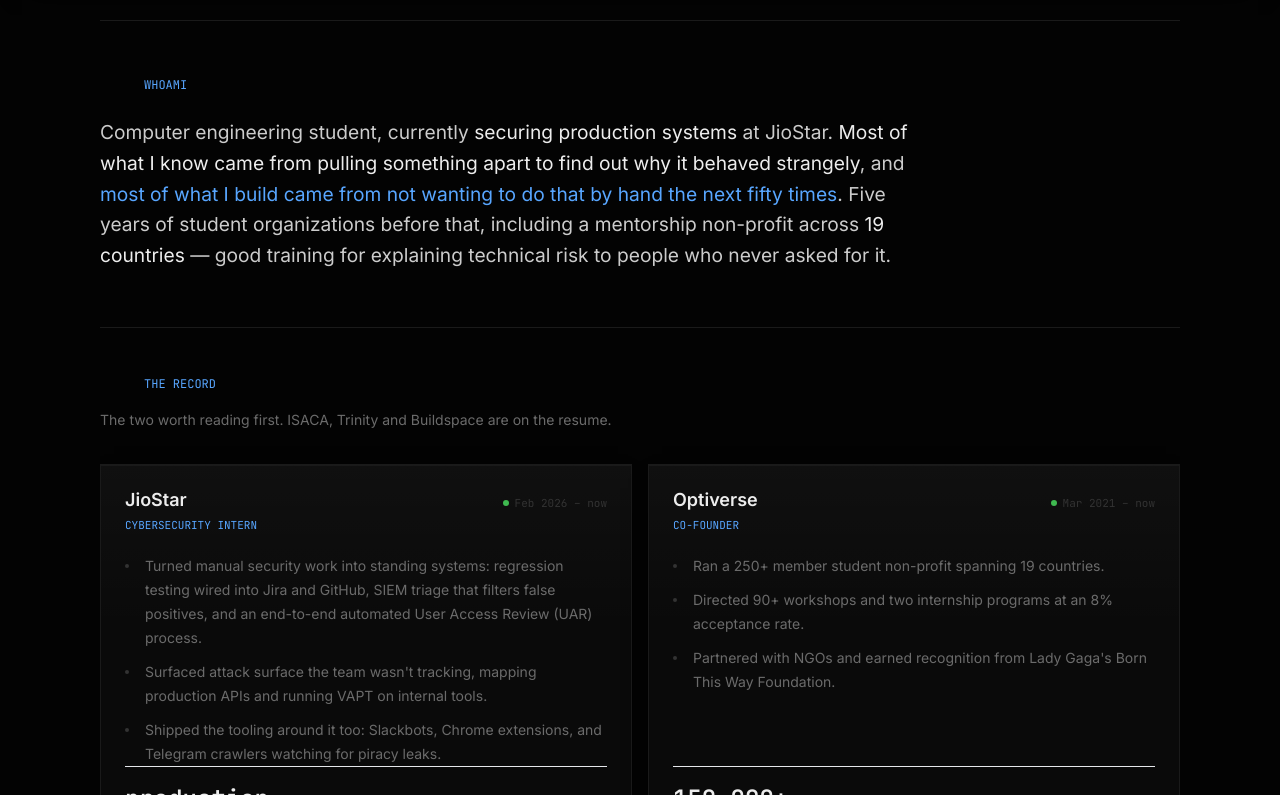
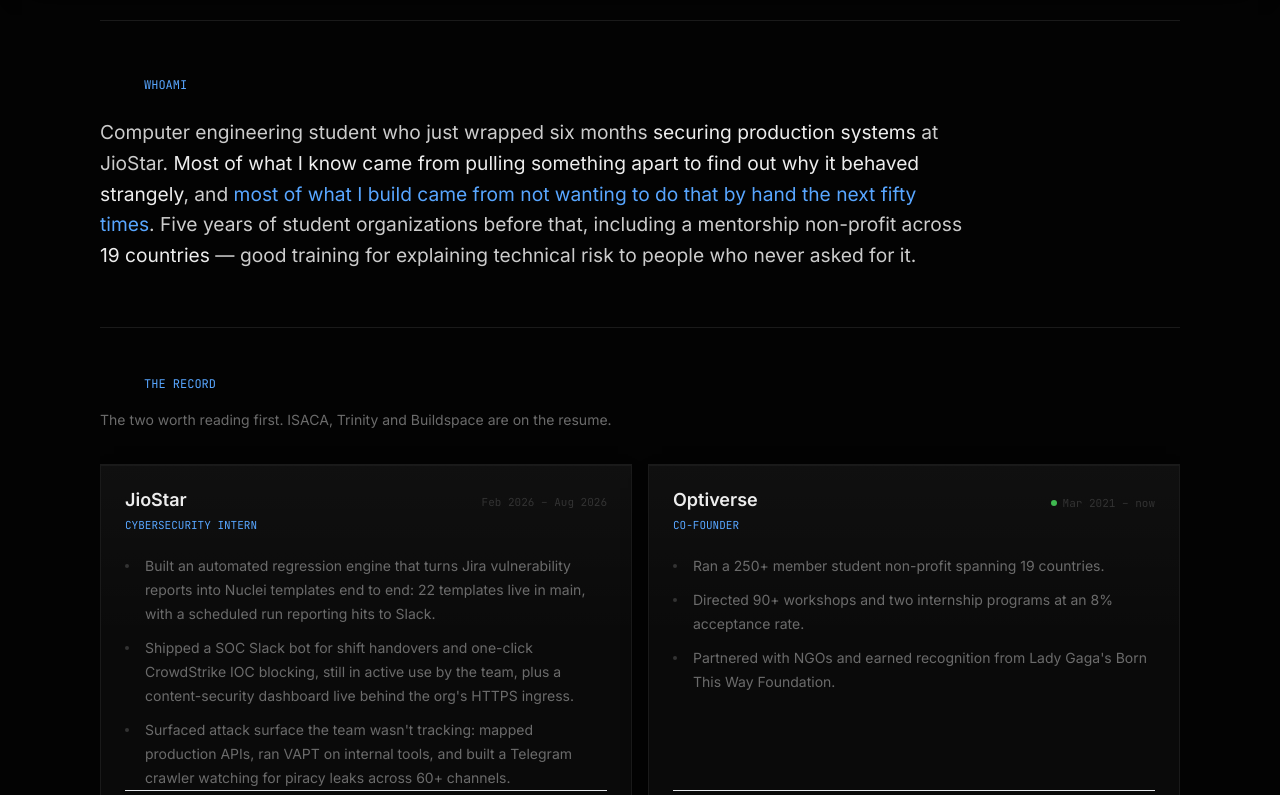
Before and after one commit to devalkotak/devalkotak.github.io, a Next.js app: page / in a window 1280 px wide. Shown: the part 785-1580 px from the top of the page. Built offline with nearby package versions, Linux system fonts and the light colour scheme.

Commit message:
Update internship status: JioStar completed Aug 2026
Reflect completed internship dates and final contribution numbers
on homepage; regenerate site resume.pdf from updated master.

```diff
--- a/app/page.tsx
+++ b/app/page.tsx
@@ -129,7 +129,7 @@
             className="mt-6 max-w-4xl text-balance leading-[1.6] text-body"
             style={{ fontSize: "clamp(1rem, 1.5vw, 1.2rem)" }}
           >
-            Computer engineering student, currently{" "}
+            Computer engineering student who just wrapped six months{" "}
             <span className="text-foreground">securing production systems</span>{" "}
             at JioStar.{" "}
             <span className="text-foreground">
@@ -270,12 +270,12 @@
   {
     org: "JioStar",
     role: "Cybersecurity Intern",
-    dates: "Feb 2026 – now",
-    live: true,
+    dates: "Feb 2026 – Aug 2026",
+    live: false,
     bullets: [
-      "Turned manual security work into standing systems: regression testing wired into Jira and GitHub, SIEM triage that filters false positives, and an end-to-end automated User Access Review (UAR) process.",
-      "Surfaced attack surface the team wasn't tracking, mapping production APIs and running VAPT on internal tools.",
-      "Shipped the tooling around it too: Slackbots, Chrome extensions, and Telegram crawlers watching for piracy leaks.",
+      "Built an automated regression engine that turns Jira vulnerability reports into Nuclei templates end to end: 22 templates live in main, with a scheduled run reporting hits to Slack.",
+      "Shipped a SOC Slack bot for shift handovers and one-click CrowdStrike IOC blocking, still in active use by the team, plus a content-security dashboard live behind the org's HTTPS ingress.",
+      "Surfaced attack surface the team wasn't tracking: mapped production APIs, ran VAPT on internal tools, and built a Telegram crawler watching for piracy leaks across 60+ channels.",
     ],
     metric: "production",
     metricLabel: "not a lab environment",
```
Also changed, not shown: 1 other file (tests, documents, lock files or other folders).
